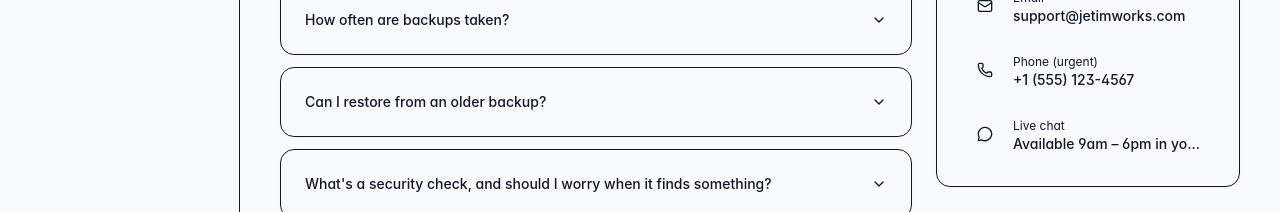
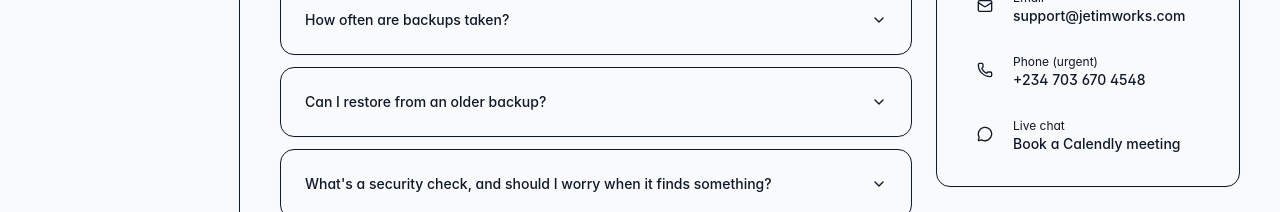
Before and after one commit to jetimworks/infra-dashboard, a React (Vite) app: page /support in a window 1280 px wide. Shown: the part 359-571 px from the top of the page. Built offline with nearby package versions, Linux system fonts and the light colour scheme; no server answers; sample sign-in values are in the browser's storage.

Commit message:
update contact means

```diff
--- a/src/pages/SupportPage.tsx
+++ b/src/pages/SupportPage.tsx
@@ -102,13 +102,14 @@ export function SupportPage() {
               <ContactRow
                 icon={Phone}
                 label="Phone (urgent)"
-                value="+1 (555) 123-4567"
-                href="tel:+15551234567"
+                value="+234 703 670 4548"
+                href="tel:+2347036704548"
               />
               <ContactRow
                 icon={MessageCircle}
                 label="Live chat"
-                value="Available 9am – 6pm in your timezone"
+                value="Book a Calendly meeting"
+                href="https://calendly.com/jetimworks/30min"
               />
             </div>
           </Card>
```
